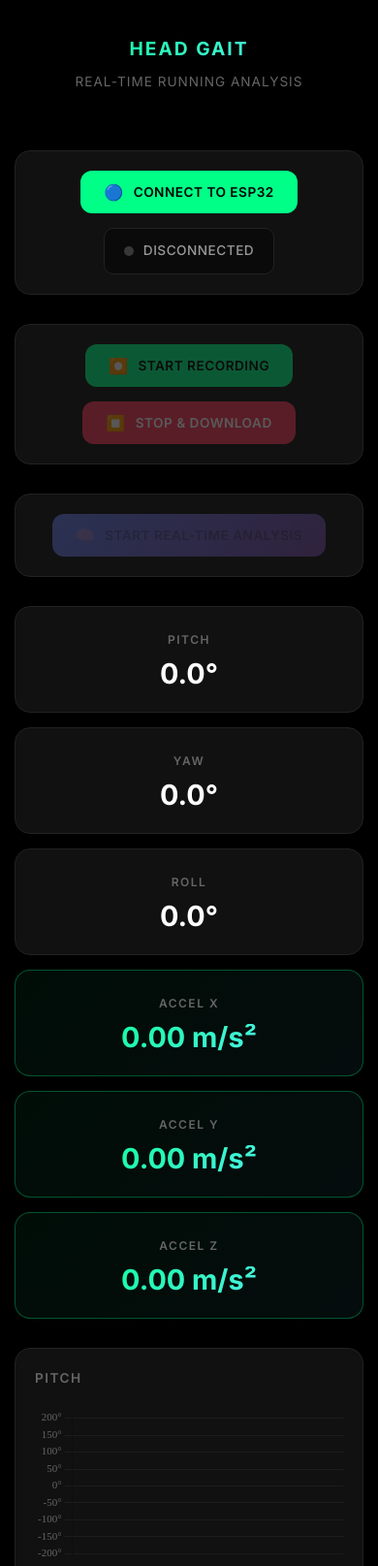
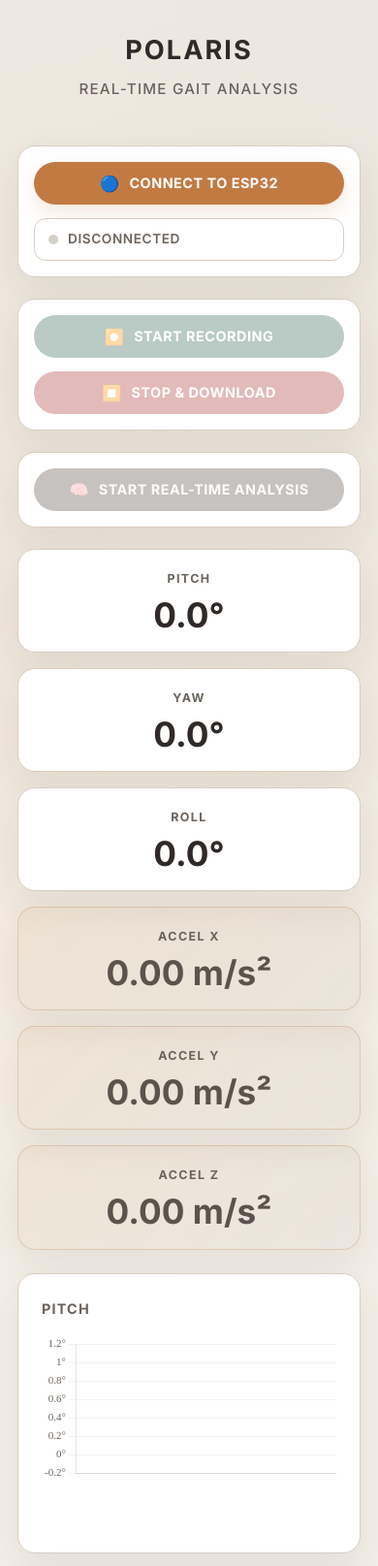
Before and after one commit to skliu10/IMU-Gait-Analyzer, a website: page index.html in a window 390 px wide. Shown: the top 1615 px of the page at 97% size. Drawn offline with nearby package versions, Linux system fonts and the light colour scheme.

Commit message:
update ui to map polaris

```diff
--- a/app.js
+++ b/app.js
@@ -448,7 +448,10 @@ function updateIMUData(rawPitch, rawYaw, rawRoll, accelX, accelY, accelZ) {
 let pitchChart, yawChart, rollChart, accelXChart, accelYChart, accelZChart;
 
 function initializeCharts() {
-    const chartConfig = (label, color, data) => ({
+    const chartConfig = (label, color, data) => {
+        const isAccel = label.toLowerCase().includes('accel');
+        const unit = isAccel ? ' m/s²' : '°';
+        return {
             type: 'line',
             data: {
                 labels: chartData.timestamps,
@@ -458,7 +461,7 @@ function initializeCharts() {
                     borderColor: color,
                     backgroundColor: color + '15',
                     borderWidth: 3,
-                tension: 0.4,
+                    tension: 0.35,
                     fill: true,
                     pointRadius: 0,
                     pointHoverRadius: 0
@@ -467,39 +470,28 @@ function initializeCharts() {
             options: {
                 responsive: true,
                 maintainAspectRatio: true,
-            animation: {
-                duration: 0
-            },
+                animation: { duration: 0 },
                 scales: {
                     y: {
                         beginAtZero: false,
-                    suggestedMin: -180,
-                    suggestedMax: 180,
+                        grace: '10%',
                         grid: {
-                        color: 'rgba(255, 255, 255, 0.05)',
+                            color: 'rgba(0, 0, 0, 0.05)',
                             drawBorder: false
                         },
                         ticks: {
-                        color: '#666',
-                        font: {
-                            size: 11,
-                            family: 'Inter'
-                        },
+                            color: '#6b635c',
+                            font: { size: 11, family: 'Inter' },
                             callback: function(value) {
-                            return value + '°';
+                                return `${value}${unit}`;
                             }
                         }
                     },
                     x: {
-                    grid: {
-                        display: false
-                    },
+                        grid: { display: false },
                         ticks: {
-                        color: '#666',
-                        font: {
-                            size: 10,
-                            family: 'Inter'
-                        },
+                            color: '#6b635c',
+                            font: { size: 10, family: 'Inter' },
                             maxRotation: 0,
                             minRotation: 0,
                             maxTicksLimit: 6
@@ -507,15 +499,15 @@ function initializeCharts() {
                     }
                 },
                 plugins: {
-                legend: {
-                    display: false
+                    legend: { display: false },
+                    tooltip: { enabled: false }
                 },
-                tooltip: {
-                    enabled: false
+                elements: {
+                    point: { radius: 0 }
                 }
             }
-        }
-    });
+        };
+    };
 
     pitchChart = new Chart(document.getElementById('pitchChart'), chartConfig('Pitch', '#ff3b5c', chartData.pitch));
     yawChart = new Chart(document.getElementById('yawChart'), chartConfig('Yaw', '#60efff', chartData.yaw));
--- a/index.html
+++ b/index.html
@@ -3,7 +3,7 @@
 <head>
     <meta charset="UTF-8">
     <meta name="viewport" content="width=device-width, initial-scale=1.0">
-    <title>Head Gait - Running Analysis</title>
+    <title>Polaris - Gait Analysis</title>
     <link rel="stylesheet" href="styles.css">
     <link rel="preconnect" href="https://fonts.googleapis.com">
     <link rel="preconnect" href="https://fonts.gstatic.com" crossorigin>
@@ -14,8 +14,8 @@
     <div class="container">
         <!-- Header -->
         <header>
-            <div class="logo">HEAD GAIT</div>
-            <p class="subtitle">Real-time Running Analysis</p>
+            <div class="logo">POLARIS</div>
+            <p class="subtitle">Real-time Gait Analysis</p>
         </header>
 
         <!-- Connection Panel -->
@@ -161,7 +161,8 @@
 
         <!-- Footer -->
         <footer>
-            <p>HEAD GAIT © 2026 | Powered by Web Bluetooth</p>
+            <p>Polaris Running</p>
+            <p>Powered by vibes</p>
         </footer>
     </div>
 
--- a/styles.css
+++ b/styles.css
@@ -1,4 +1,17 @@
-/* Global Styles - Whoop-Inspired Design */
+/* North Star-inspired UI refresh */
+:root {
+    --bg: #f4efe6;
+    --card: #ffffff;
+    --ink: #2f2a27;
+    --muted: #6b635c;
+    --border: #d8cdbf;
+    --accent: #c27a43;
+    --accent-dark: #5c534c;
+    --glow: rgba(194, 122, 67, 0.18);
+    --shadow: 0 14px 40px rgba(47, 42, 39, 0.08);
+    --radius: 18px;
+}
+
 * {
     margin: 0;
     padding: 0;
@@ -7,247 +20,184 @@
 
 body {
     font-family: 'Inter', -apple-system, BlinkMacSystemFont, 'Segoe UI', Roboto, sans-serif;
-    background: #000000;
-    color: #ffffff;
+    background: radial-gradient(circle at 20% 20%, rgba(194, 122, 67, 0.06), transparent 25%),
+                radial-gradient(circle at 80% 0%, rgba(92, 83, 76, 0.05), transparent 30%),
+                var(--bg);
+    color: var(--ink);
     line-height: 1.6;
     min-height: 100vh;
-    padding: 20px;
+    padding: 28px;
 }
 
 .container {
     max-width: 1200px;
-    margin: 0 auto;
+    margin: 0 auto 60px;
 }
 
 /* Header */
 header {
     text-align: center;
-    margin-bottom: 40px;
-    padding: 20px 0;
+    margin-bottom: 34px;
+    padding: 12px 0;
 }
 
 .logo {
-    font-size: 2rem;
-    font-weight: 700;
-    letter-spacing: 4px;
-    background: linear-gradient(135deg, #00ff87 0%, #60efff 100%);
-    -webkit-background-clip: text;
-    -webkit-text-fill-color: transparent;
-    background-clip: text;
-    margin-bottom: 8px;
+    font-size: 2.1rem;
+    font-weight: 800;
+    letter-spacing: 3px;
+    color: var(--ink);
+    text-transform: uppercase;
 }
 
 .subtitle {
     font-size: 0.95rem;
-    color: #666;
-    font-weight: 400;
-    letter-spacing: 1px;
+    color: var(--muted);
+    font-weight: 500;
+    letter-spacing: 1.2px;
     text-transform: uppercase;
+    margin-top: 6px;
 }
 
-/* Connection Panel */
-.connection-panel {
+/* Panels */
+.connection-panel,
+.recording-panel,
+.analysis-panel {
     display: flex;
     justify-content: center;
     align-items: center;
-    gap: 20px;
-    margin-bottom: 30px;
-    padding: 20px;
-    background: #111;
-    border-radius: 16px;
-    border: 1px solid #222;
-}
-
-/* Recording Panel */
-.recording-panel {
-    display: flex;
-    justify-content: center;
-    align-items: center;
-    gap: 15px;
-    padding: 20px;
-    background: #111;
-    border-radius: 16px;
-    margin-bottom: 30px;
-    border: 1px solid #222;
+    gap: 14px;
+    margin-bottom: 22px;
+    padding: 16px;
+    background: var(--card);
+    border-radius: var(--radius);
+    border: 1px solid var(--border);
+    box-shadow: var(--shadow);
     flex-wrap: wrap;
 }
 
 .recording-info {
-    color: #00ff87;
+    color: var(--accent-dark);
     font-weight: 600;
     font-size: 0.9rem;
-    padding: 8px 16px;
-    background: rgba(0, 255, 135, 0.1);
-    border-radius: 8px;
-    border: 1px solid rgba(0, 255, 135, 0.2);
-    letter-spacing: 0.5px;
-}
-
-/* Analysis Panel */
-.analysis-panel {
-    display: flex;
-    justify-content: center;
-    align-items: center;
-    gap: 15px;
-    padding: 20px;
-    background: #111;
-    border-radius: 16px;
-    margin-bottom: 30px;
-    border: 1px solid #222;
-    flex-wrap: wrap;
-}
-
-.btn-analysis {
-    background: linear-gradient(135deg, #667eea 0%, #764ba2 100%);
-}
-
-.btn-analysis:hover:not(.btn-disabled) {
-    background: linear-gradient(135deg, #5568d3 0%, #65388f 100%);
-    transform: translateY(-2px);
-}
-
-.btn-analysis.active {
-    background: linear-gradient(135deg, #f093fb 0%, #f5576c 100%);
+    padding: 8px 14px;
+    background: rgba(194, 122, 67, 0.12);
+    border-radius: 10px;
+    border: 1px solid rgba(194, 122, 67, 0.2);
+    letter-spacing: 0.3px;
 }
 
 .analysis-status {
-    color: #667eea;
+    color: var(--accent-dark);
     font-weight: 600;
     font-size: 0.9rem;
-    padding: 8px 16px;
-    background: rgba(102, 126, 234, 0.1);
-    border-radius: 8px;
-    border: 1px solid rgba(102, 126, 234, 0.2);
-    letter-spacing: 0.5px;
+    padding: 8px 14px;
+    background: rgba(194, 122, 67, 0.12);
+    border-radius: 10px;
+    border: 1px solid rgba(194, 122, 67, 0.2);
+    letter-spacing: 0.3px;
     display: flex;
     align-items: center;
     gap: 8px;
 }
 
 .status-dot.analyzing {
-    background: #667eea;
-    animation: pulse-blue 2s ease-in-out infinite;
+    background: var(--accent);
+    animation: pulse-accent 2s ease-in-out infinite;
 }
 
-@keyframes pulse-blue {
-    0%, 100% {
-        opacity: 1;
-        box-shadow: 0 0 0 0 rgba(102, 126, 234, 0.7);
-    }
-    50% {
-        opacity: 0.8;
-        box-shadow: 0 0 0 8px rgba(102, 126, 234, 0);
-    }
+@keyframes pulse-accent {
+    0%, 100% { opacity: 1; box-shadow: 0 0 0 0 var(--glow); }
+    50% { opacity: 0.8; box-shadow: 0 0 0 8px rgba(194, 122, 67, 0); }
 }
 
 /* Gait Metrics Grid */
 .gait-metrics-grid {
     display: grid;
     grid-template-columns: repeat(auto-fit, minmax(200px, 1fr));
-    gap: 20px;
-    margin-bottom: 30px;
+    gap: 16px;
+    margin-bottom: 24px;
 }
 
 .gait-metric-card {
-    background: linear-gradient(135deg, rgba(102, 126, 234, 0.1) 0%, rgba(118, 75, 162, 0.1) 100%);
-    border: 1px solid rgba(102, 126, 234, 0.2);
-    border-radius: 16px;
-    padding: 25px;
+    background: linear-gradient(135deg, rgba(194, 122, 67, 0.08), rgba(92, 83, 76, 0.05));
+    border: 1px solid var(--border);
+    border-radius: var(--radius);
+    padding: 22px;
     text-align: center;
-    transition: all 0.3s ease;
+    transition: all 0.25s ease;
+    box-shadow: var(--shadow);
 }
 
 .gait-metric-card:hover {
-    transform: translateY(-5px);
-    border-color: rgba(102, 126, 234, 0.4);
-    box-shadow: 0 10px 40px rgba(102, 126, 234, 0.15);
+    transform: translateY(-4px);
+    box-shadow: 0 12px 32px rgba(47, 42, 39, 0.12);
 }
 
 .gait-metric-label {
-    font-size: 0.75rem;
-    font-weight: 600;
-    letter-spacing: 1.5px;
-    color: #667eea;
-    margin-bottom: 12px;
+    font-size: 0.78rem;
+    font-weight: 700;
+    letter-spacing: 1.4px;
+    color: var(--accent-dark);
+    margin-bottom: 10px;
     text-transform: uppercase;
 }
 
 .gait-metric-value {
-    font-size: 2.5rem;
-    font-weight: 700;
-    background: linear-gradient(135deg, #667eea 0%, #f093fb 100%);
-    -webkit-background-clip: text;
-    -webkit-text-fill-color: transparent;
-    background-clip: text;
+    font-size: 2.2rem;
+    font-weight: 800;
+    color: var(--ink);
     line-height: 1;
 }
 
 .gait-metric-unit {
     font-size: 1rem;
     font-weight: 500;
-    opacity: 0.7;
+    opacity: 0.65;
+    color: var(--muted);
 }
 
 /* Buttons */
 .btn {
-    padding: 14px 32px;
+    padding: 12px 26px;
     font-size: 0.9rem;
-    font-weight: 600;
+    font-weight: 700;
     letter-spacing: 0.5px;
     text-transform: uppercase;
     border: none;
-    border-radius: 12px;
+    border-radius: 999px;
     cursor: pointer;
-    transition: all 0.3s ease;
+    transition: all 0.25s ease;
     display: inline-flex;
     align-items: center;
     gap: 10px;
     font-family: 'Inter', sans-serif;
+    color: #fff;
 }
+
+.btn-primary { background: var(--accent); box-shadow: 0 8px 20px var(--glow); }
+.btn-success { background: #3d6b5a; }
+.btn-danger { background: #b23b3b; }
+.btn-analysis { background: var(--accent-dark); color: #fdf8f2; }
 
 .btn:hover:not(:disabled) {
     transform: translateY(-2px);
-    box-shadow: 0 8px 20px rgba(0, 255, 135, 0.3);
+    box-shadow: 0 10px 24px rgba(47, 42, 39, 0.15);
 }
 
-.btn:active:not(:disabled) {
-    transform: translateY(0);
-}
-
-.btn-primary {
-    background: #00ff87;
-    color: #000;
-}
-
-.btn-danger {
-    background: #ff3b5c;
-    color: #fff;
-}
-
-.btn-success {
-    background: #00ff87;
-    color: #000;
-}
-
-.btn:disabled,
-.btn-disabled {
-    opacity: 0.3;
-    cursor: not-allowed;
-}
-
-.btn-icon {
-    font-size: 1rem;
-}
+.btn:active:not(:disabled) { transform: translateY(0); }
+.btn:disabled, .btn-disabled { opacity: 0.35; cursor: not-allowed; }
+.btn-icon { font-size: 1rem; }
 
 /* Status Indicator */
 .status-indicator {
     display: flex;
     align-items: center;
     gap: 10px;
-    padding: 12px 20px;
-    background: #0a0a0a;
-    border-radius: 10px;
-    border: 1px solid #222;
+    padding: 10px 14px;
+    background: var(--card);
+    border-radius: 12px;
+    border: 1px solid var(--border);
+    color: var(--muted);
 }
 
 .status-dot {
@@ -257,169 +207,125 @@ header {
     animation: pulse-dot 2s infinite;
 }
 
-.status-dot.connected {
-    background: #00ff87;
-    box-shadow: 0 0 10px #00ff87;
-}
-
-.status-dot.connecting {
-    background: #60efff;
-    box-shadow: 0 0 10px #60efff;
-}
-
-.status-dot.disconnected {
-    background: #666;
-}
+.status-dot.connected { background: #3d6b5a; box-shadow: 0 0 10px rgba(61,107,90,0.35); }
+.status-dot.connecting { background: var(--accent); box-shadow: 0 0 10px var(--glow); }
+.status-dot.disconnected { background: #b8b0a6; }
 
 .status-text {
     font-size: 0.85rem;
-    font-weight: 500;
-    letter-spacing: 0.5px;
+    font-weight: 600;
+    letter-spacing: 0.6px;
     text-transform: uppercase;
-    color: #999;
 }
 
-@keyframes pulse-dot {
-    0%, 100% { opacity: 1; }
-    50% { opacity: 0.5; }
-}
+@keyframes pulse-dot { 0%,100%{opacity:1;} 50%{opacity:0.6;} }
 
 /* Error Message */
 .error-message {
     display: none;
     align-items: center;
     gap: 12px;
-    padding: 16px 20px;
-    background: rgba(255, 59, 92, 0.1);
-    border: 1px solid #ff3b5c;
+    padding: 14px 16px;
+    background: rgba(178, 59, 59, 0.08);
+    border: 1px solid rgba(178, 59, 59, 0.4);
     border-radius: 12px;
-    margin-bottom: 20px;
-    color: #ff3b5c;
+    margin-bottom: 18px;
+    color: #7d2525;
 }
-
-.error-icon {
-    font-size: 1.2rem;
-}
-
+.error-icon { font-size: 1.2rem; }
 .close-btn {
     margin-left: auto;
     background: transparent;
     border: none;
-    color: #ff3b5c;
-    font-size: 1.5rem;
+    color: #7d2525;
+    font-size: 1.4rem;
     cursor: pointer;
-    padding: 0 8px;
+    padding: 0 6px;
     transition: opacity 0.2s;
 }
-
-.close-btn:hover {
-    opacity: 0.7;
-}
+.close-btn:hover { opacity: 0.7; }
 
 /* Main Content */
 .main-content {
     display: flex;
     flex-direction: column;
-    gap: 30px;
+    gap: 24px;
 }
 
 /* Metrics Grid */
 .metrics-grid {
     display: grid;
     grid-template-columns: repeat(3, 1fr);
-    gap: 20px;
+    gap: 16px;
 }
 
 .metric-card {
-    background: #111;
-    border: 1px solid #222;
-    border-radius: 16px;
-    padding: 24px;
+    background: var(--card);
+    border: 1px solid var(--border);
+    border-radius: var(--radius);
+    padding: 20px;
     text-align: center;
-    transition: all 0.3s ease;
+    transition: all 0.25s ease;
+    box-shadow: var(--shadow);
 }
 
 .metric-card:hover {
-    border-color: #333;
-    transform: translateY(-2px);
+    transform: translateY(-3px);
+    box-shadow: 0 12px 30px rgba(47, 42, 39, 0.1);
 }
 
 .metric-card.accent {
-    background: linear-gradient(135deg, rgba(0, 255, 135, 0.05) 0%, rgba(96, 239, 255, 0.05) 100%);
-    border: 1px solid rgba(0, 255, 135, 0.3);
+    background: linear-gradient(135deg, rgba(194, 122, 67, 0.08), rgba(92, 83, 76, 0.05));
+    border: 1px solid rgba(194, 122, 67, 0.28);
 }
 
 .metric-label {
-    font-size: 0.75rem;
-    font-weight: 600;
-    letter-spacing: 1.5px;
-    color: #666;
-    margin-bottom: 12px;
+    font-size: 0.78rem;
+    font-weight: 700;
+    letter-spacing: 1.4px;
+    color: var(--muted);
+    margin-bottom: 10px;
     text-transform: uppercase;
 }
 
 .metric-value {
-    font-size: 2.5rem;
-    font-weight: 700;
-    color: #fff;
+    font-size: 2.2rem;
+    font-weight: 800;
+    color: var(--ink);
     line-height: 1;
 }
 
 .metric-card.accent .metric-value {
-    background: linear-gradient(135deg, #00ff87 0%, #60efff 100%);
-    -webkit-background-clip: text;
-    -webkit-text-fill-color: transparent;
-    background-clip: text;
+    color: var(--accent-dark);
 }
 
 /* Cards */
 .card {
-    background: #111;
-    border: 1px solid #222;
-    border-radius: 16px;
-    padding: 30px;
-    transition: all 0.3s ease;
+    background: var(--card);
+    border: 1px solid var(--border);
+    border-radius: var(--radius);
+    padding: 24px;
+    transition: all 0.25s ease;
+    box-shadow: var(--shadow);
 }
 
 .card h2, .card h3 {
-    font-size: 0.85rem;
-    font-weight: 600;
-    letter-spacing: 1.5px;
-    color: #666;
-    margin-bottom: 20px;
+    font-size: 0.9rem;
+    font-weight: 700;
+    letter-spacing: 1.2px;
+    color: var(--muted);
+    margin-bottom: 16px;
     text-transform: uppercase;
 }
 
-/* Visualization Card */
-.visualization-card {
-    background: #111;
-}
-
-.orientation-container {
-    display: flex;
-    flex-direction: column;
-    align-items: center;
-    gap: 20px;
-}
-
-#orientationCanvas {
-    width: 100%;
-    max-width: 600px;
-    height: 300px;
-    border-radius: 12px;
-}
-
-/* Charts Grid */
+/* Charts */
 .charts-grid {
     display: grid;
     grid-template-columns: repeat(3, 1fr);
-    gap: 20px;
+    gap: 16px;
 }
 
-.chart-card {
-    min-height: 250px;
-}
-
+.chart-card { min-height: 240px; }
 .chart-container {
     position: relative;
     width: 100%;
@@ -429,98 +335,34 @@ header {
 /* Footer */
 footer {
     text-align: center;
-    margin-top: 60px;
-    padding: 30px 0;
-    color: #444;
-    font-size: 0.85rem;
-    letter-spacing: 0.5px;
-    border-top: 1px solid #111;
+    margin-top: 48px;
+    padding: 26px 0;
+    color: var(--muted);
+    font-size: 0.9rem;
+    letter-spacing: 0.6px;
+    border-top: 1px solid var(--border);
 }
 
 /* Animations */
 @keyframes fadeIn {
-    from {
-        opacity: 0;
-        transform: translateY(20px);
-    }
-    to {
-        opacity: 1;
-        transform: translateY(0);
-    }
+    from { opacity: 0; transform: translateY(16px); }
+    to   { opacity: 1; transform: translateY(0); }
+}
+.card { animation: fadeIn 0.6s ease-out; }
+
+/* Responsive */
+@media (max-width: 900px) {
+    .metrics-grid { grid-template-columns: repeat(2, 1fr); }
+    .charts-grid { grid-template-columns: repeat(2, 1fr); }
 }
 
-.card {
-    animation: fadeIn 0.6s ease-out;
+@media (max-width: 640px) {
+    body { padding: 18px; }
+    .metrics-grid,
+    .charts-grid { grid-template-columns: 1fr; }
+    .logo { font-size: 1.7rem; letter-spacing: 2px; }
+    .btn { width: 100%; justify-content: center; }
+    .connection-panel,
+    .recording-panel,
+    .analysis-panel { flex-direction: column; align-items: stretch; }
 }
-
-/* Responsive Design */
-@media (max-width: 768px) {
-    body {
-        padding: 15px;
-    }
-
-    .logo {
-        font-size: 1.5rem;
-        letter-spacing: 3px;
-    }
-
-    .subtitle {
-        font-size: 0.85rem;
-    }
-
-    .metrics-grid {
-        grid-template-columns: repeat(2, 1fr);
-        gap: 15px;
-    }
-
-    .charts-grid {
-        grid-template-columns: repeat(2, 1fr);
-        gap: 15px;
-    }
-
-    .metric-value {
-        font-size: 2rem;
-    }
-
-    .charts-grid {
-        grid-template-columns: 1fr;
-        gap: 15px;
-    }
-
-    .btn {
-        padding: 12px 24px;
-        font-size: 0.85rem;
-    }
-
-    .connection-panel,
-    .recording-panel {
-        flex-direction: column;
-        gap: 15px;
-    }
-
-    .card {
-        padding: 20px;
-    }
-}
-
-@media (max-width: 480px) {
-    .metrics-grid {
-        grid-template-columns: 1fr;
-    }
-
-    .metric-value {
-        font-size: 1.8rem;
-    }
-
-    .logo {
-        font-size: 1.2rem;
-        letter-spacing: 2px;
-    }
-}
-
-/* Dark mode optimizations */
-@media (prefers-color-scheme: dark) {
-    body {
-        background: #000000;
-    }
-}
```
Lines whose indentation alone changed are shown as unchanged.
